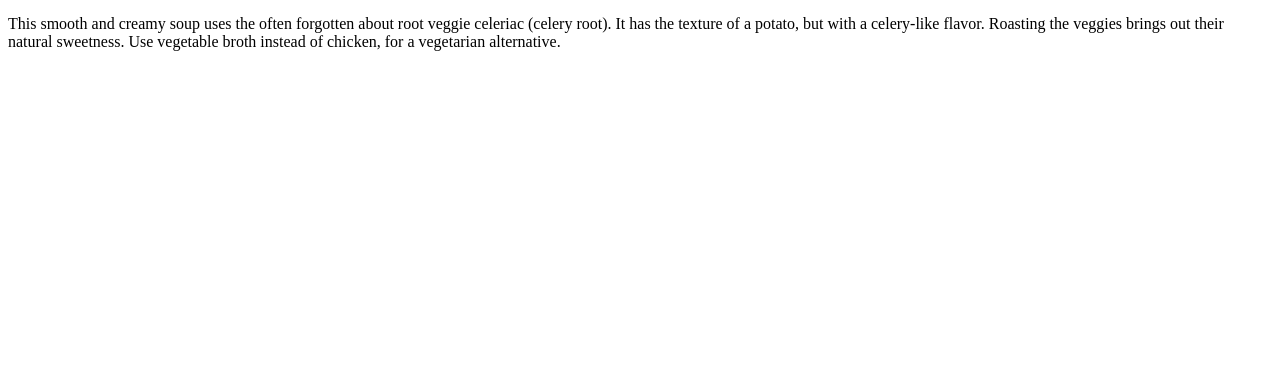
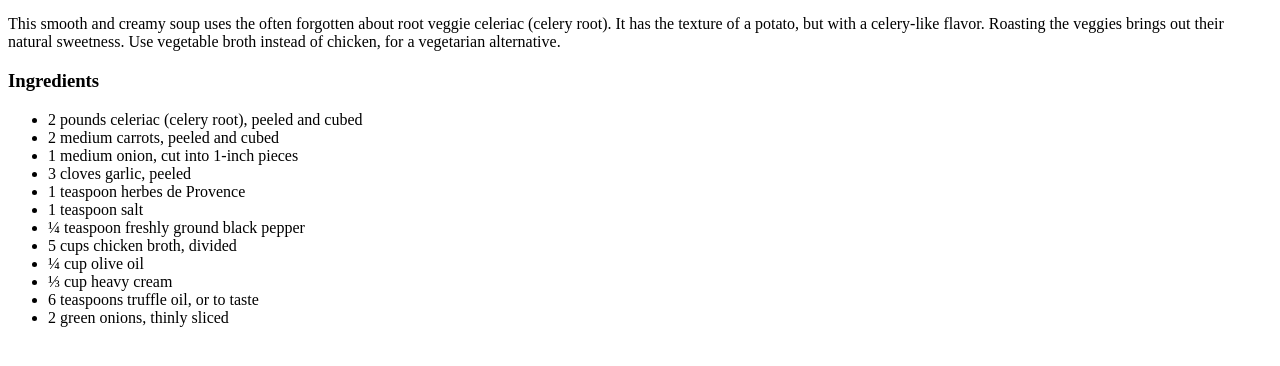
Before and after one commit to iamchrismolina/odin-recipes, a plain HTML site: page recipes/roasted-celeriac.html in a window 1280 px wide. Shown: the part 428-794 px from the top of the page. Drawn offline with Linux system fonts and the light colour scheme.

Commit message:
fix: add recipe ingredients lists

```diff
--- a/recipes/roasted-celeriac.html
+++ b/recipes/roasted-celeriac.html
@@ -20,5 +20,20 @@
       sweetness. Use vegetable broth instead of chicken, for a vegetarian
       alternative.
     </p>
+    <h3>Ingredients</h3>
+    <ul>
+      <li>2 pounds celeriac (celery root), peeled and cubed</li>
+      <li>2 medium carrots, peeled and cubed</li>
+      <li>1 medium onion, cut into 1-inch pieces</li>
+      <li>3 cloves garlic, peeled</li>
+      <li>1 teaspoon herbes de Provence</li>
+      <li>1 teaspoon salt</li>
+      <li>¼ teaspoon freshly ground black pepper</li>
+      <li>5 cups chicken broth, divided</li>
+      <li>¼ cup olive oil</li>
+      <li>⅓ cup heavy cream</li>
+      <li>6 teaspoons truffle oil, or to taste</li>
+      <li>2 green onions, thinly sliced</li>
+    </ul>
   </body>
 </html>
```
Also changed, not shown: recipes/garlic-sauteed.html (+9 -0 lines), recipes/jalapeno-poppers.html (+13 -0 lines).
